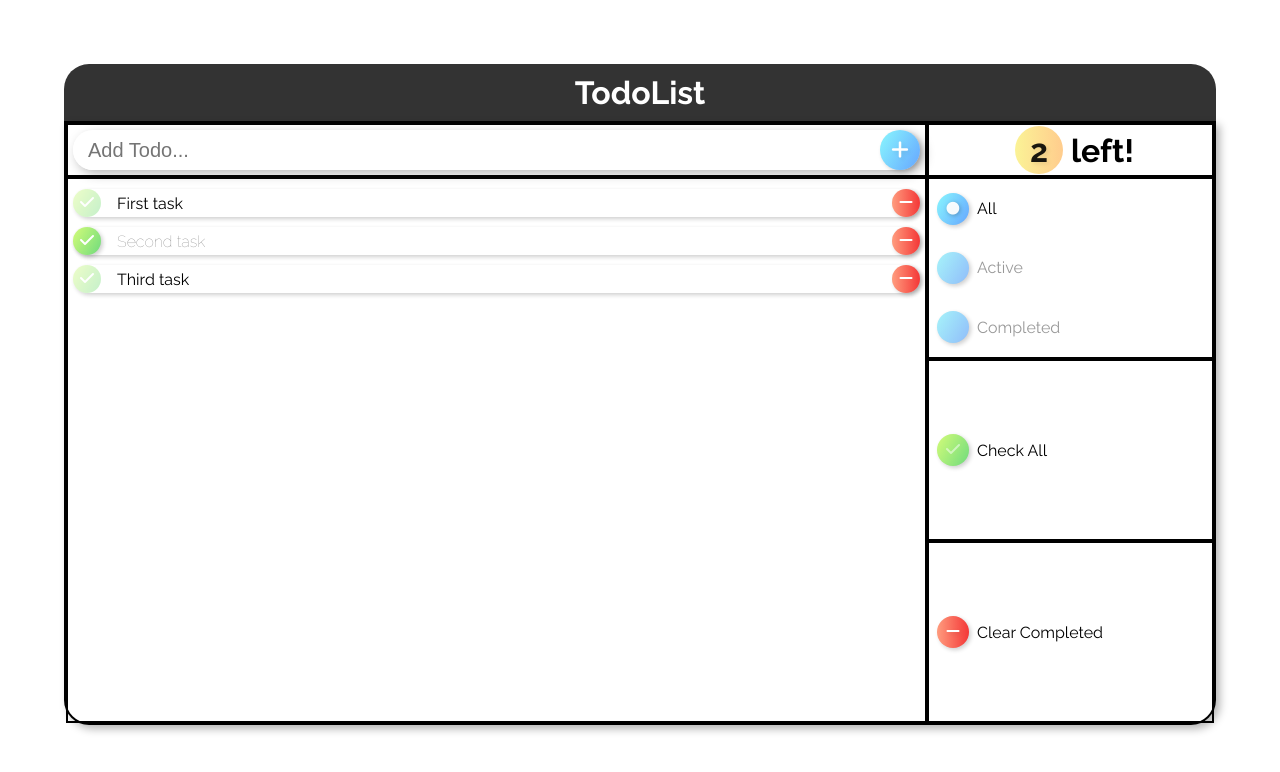
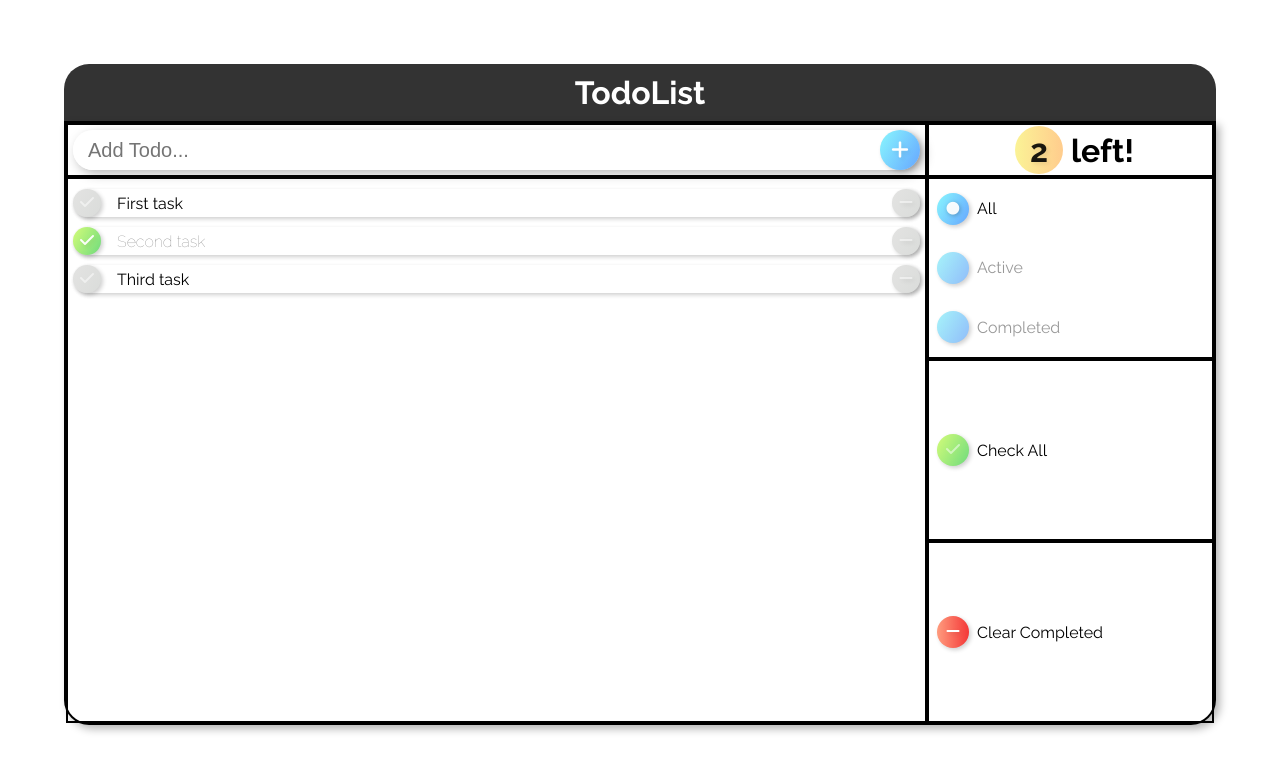
Before and after one commit to jmart790/vue_todo, a Vue app: page /#/ in a window 1280 px wide. Shown: the top 772 px of the page. Built offline with nearby package versions, Linux system fonts and the light colour scheme.

Commit message:
changed the buttons to grey unless hovered

```diff
--- a/src/components/TodoItem.vue
+++ b/src/components/TodoItem.vue
@@ -45,9 +45,11 @@ export default {
     cursor: pointer;
     width: 1.75rem;
     height: 1.75rem;
+    transition: 0.3s;
   }
 
-  .toggle-check {
+  .toggle-check,
+  .toggle-check:hover {
     background-image: linear-gradient(120deg, #d4fc79 0%, #6fdb7d 100%);
   }
   .toggle-check:hover {
@@ -55,17 +57,20 @@ export default {
     box-shadow: 2px 2px 4px rgba(85, 237, 65, 0.187);
   }
   .checked {
-    opacity: 1;
+    color: rgba(255, 255, 255, 0.95);
+    text-shadow: 2px 2px 4px rgba(0, 0, 0, 0.084);
   }
-  .unchecked {
-    box-shadow: none;
-    opacity: 0.4;
+  .unchecked,
+  .del {
+    color: rgba(255, 255, 255, 0.5);
+    background-image: linear-gradient(120deg, #e3e3e2 0%, #dadcda 100%);
   }
 
   .todo-title {
     margin-left: 1rem;
     display: flex;
     align-items: center;
+    cursor: default;
   }
 
   .is-complete {
@@ -73,10 +78,19 @@ export default {
     opacity: 0.5;
   }
   .del {
-    background-image: linear-gradient(to left, #f43737 0%, #ff9c7e 100%);
+    // background-image: linear-gradient(to left, #f43737 0%, #ff9c7e 100%);
+    text-shadow: 2px 2px 4px rgba(0, 0, 0, 0.084);
   }
   .del:hover {
+    // color: rgba(255, 255, 255, 0.95);
+    // background-image: linear-gradient(to left, #f43737 0%, #ff9c7e 100%);
     box-shadow: 2px 2px 4px rgba(255, 0, 0, 0.187);
   }
 }
+.todo-item:hover {
+  .del {
+    color: rgba(255, 255, 255, 0.95);
+    background-image: linear-gradient(to left, #f43737 0%, #ff9c7e 100%);
+  }
+}
 </style>
```
